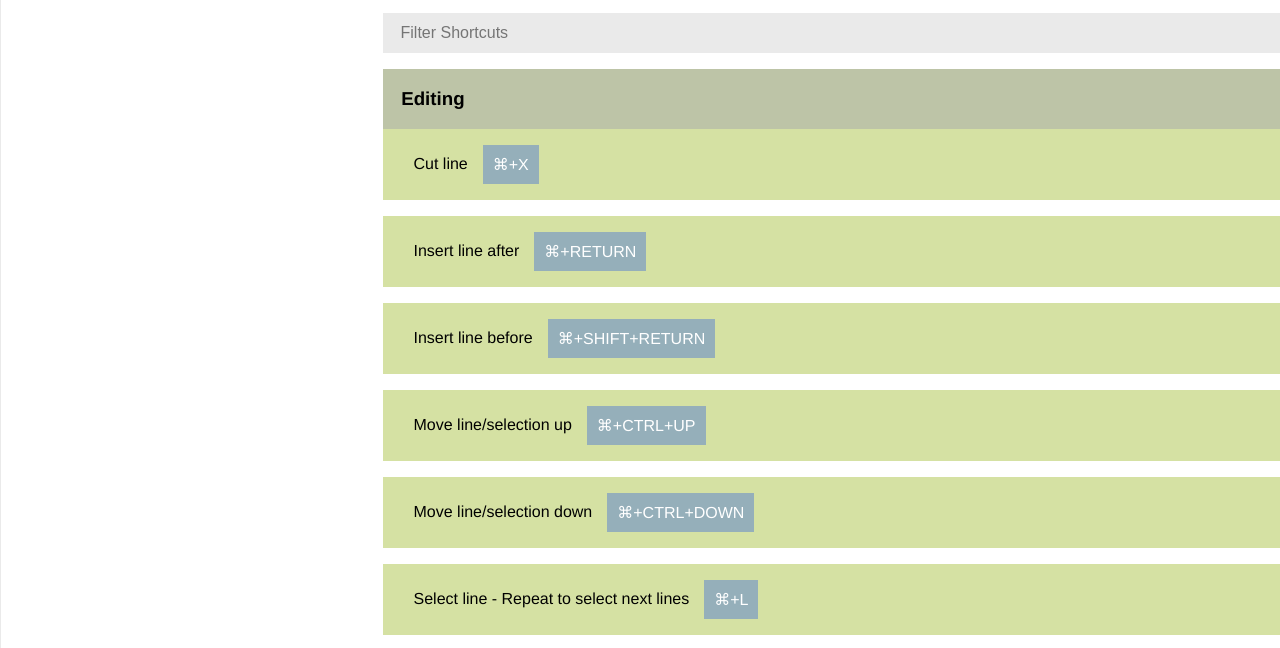
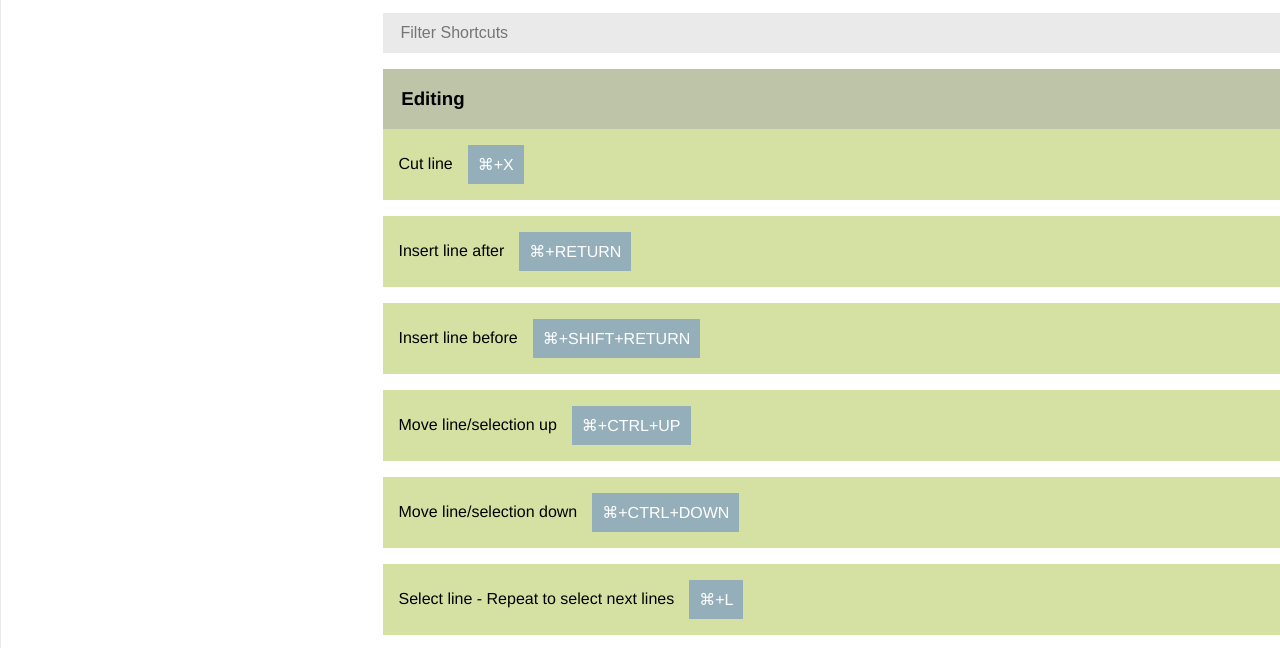
Before and after one commit to mdgriffin/App-Hotkeys, a plain HTML site: page index.html in a window 1280 px wide. Shown: the part 129-777 px from the top of the page. Drawn offline with Linux system fonts and the light colour scheme.

Commit message:
Improved alignment of shortcut name with context heading

```diff
--- a/css/style.css
+++ b/css/style.css
@@ -137,13 +137,14 @@ fieldset {
 
 .app-bindings li span.bindingName {
 	float: left;
-	margin-left: 5px;
+	margin-right: 5px;
 	padding: 10px;
+	padding-left: 0;
 }
 
 .app-bindings li span.bindingShortcut {
 	background: #95AFBA;
-	margin-left: 5px;
+	margin-right: 5px;
 	float: left;
 	display: inline-block;
 	padding: 10px;
```
